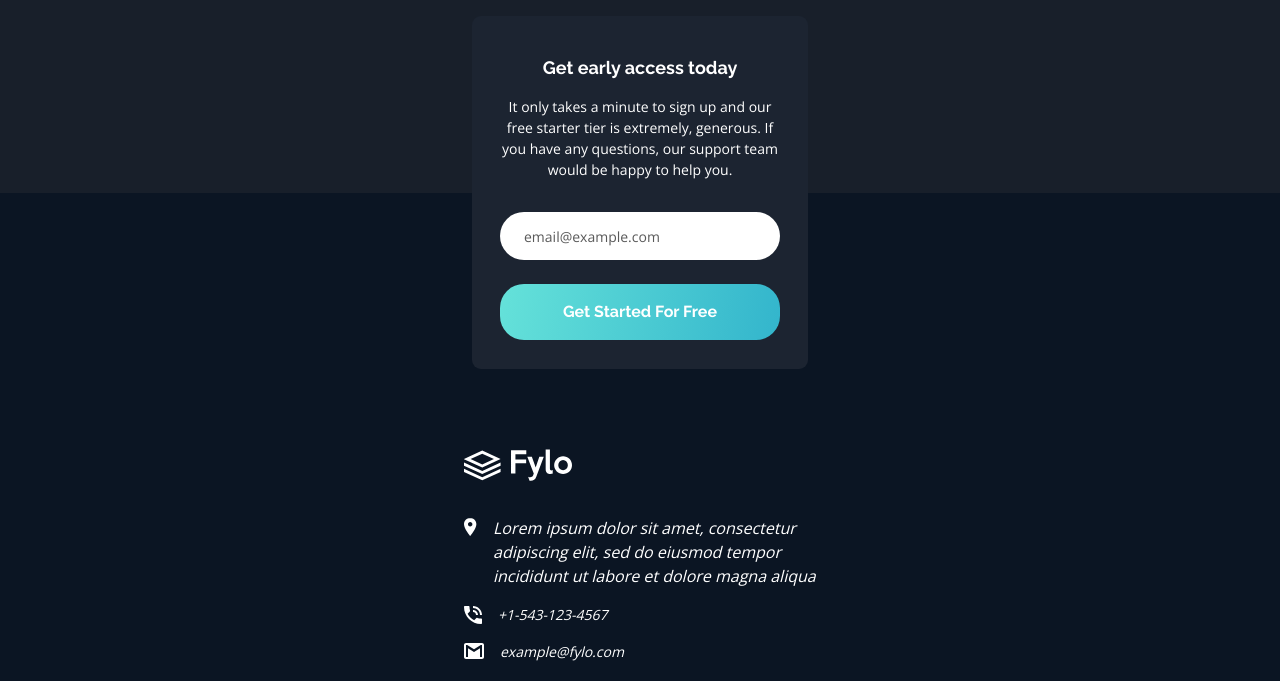
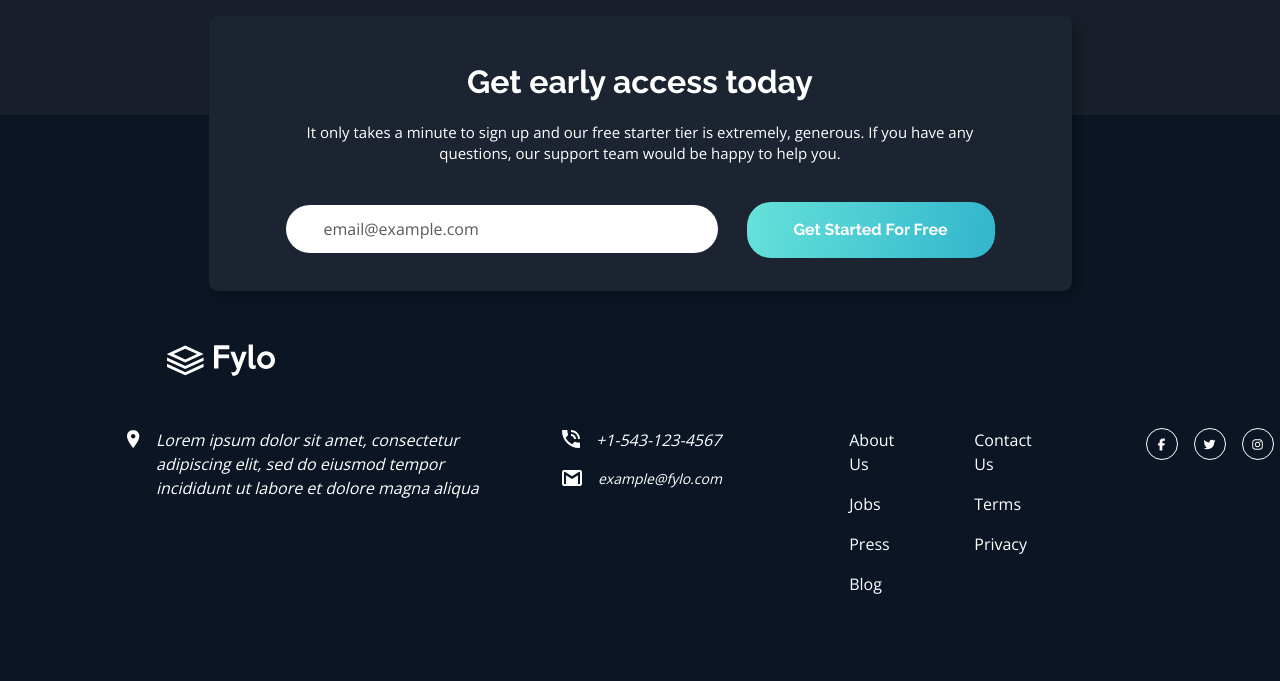
Before and after one commit to Dacardonac/fem-fylo-dark-theme-landing-page, a React (Vite) app: page / in a window 1280 px wide. Shown: the part 2899-3580 px from the top of the page. Built offline with nearby package versions, Linux system fonts and the light colour scheme.

Commit message:
feat: enhance footer, main, and form components with improved styles and responsive design

```diff
--- a/src/components/footer/Footer.module.scss
+++ b/src/components/footer/Footer.module.scss
@@ -1,6 +1,6 @@
 .footer {
   background-color: var(--navy-950);
-  padding: 256px 28px 52px 28px;
+  padding: 16rem 1.75rem 3.25rem 1.75rem;
   width: 100%;
   margin-top: -11rem;
   z-index: 1;
@@ -14,10 +14,10 @@
   }
 
   &__logo {
-    margin-bottom: 35px;
+    margin: 0.1875rem 0 2.1875rem 2.4375rem;
 
     img {
-      width: 108px;
+      width: 6.75rem;
       height: auto;
       display: block;
     }
@@ -27,18 +27,18 @@
     display: flex;
     flex-direction: column;
     gap: 1rem;
-    margin-bottom: 56px;
+    margin-bottom: 3.5rem;
 
     &-item {
       display: flex;
       align-items: flex-start;
       gap: 1rem;
-      line-height: 24px;
+      line-height: 1.5rem;
 
       &:nth-child(2),
       &:nth-child(3) {
         font-size: 0.875rem;
-        line-height: 21px;
+        line-height: 1.3125rem;
       }
     }
   }
@@ -48,16 +48,16 @@
     margin-top: 0.15rem;
 
     &:nth-child(1) .footer__icon {
-      width: 13px;
-      height: 18px;
+      width: 0.8125rem;
+      height: 1.125rem;
     }
     &:nth-child(2) .footer__icon {
-      width: 13px;
-      height: 13px;
+      width: 0.8125rem;
+      height: 0.8125rem;
     }
     &:nth-child(3) .footer__icon {
-      width: 20px;
-      height: 16px;
+      width: 1.25rem;
+      height: 1rem;
     }
   }
 
@@ -69,9 +69,9 @@
   &__nav {
     display: flex;
     flex-direction: column;
-    gap: 48px;
+    gap: 3rem;
     width: 100%;
-    margin-bottom: 56px;
+    margin-bottom: 3.5rem;
 
     &-list {
       list-style: none;
@@ -93,7 +93,7 @@
   &__social {
     display: flex;
     flex-direction: row;
-    gap: 9.84px;
+    gap: 0.615rem;
     justify-content: center;
     align-self: center;
 
@@ -101,8 +101,8 @@
       display: flex;
       align-items: center;
       justify-content: center;
-      width: 28.04px;
-      height: 27px;
+      width: 1.7525rem;
+      height: 1.6875rem;
       border: 1px solid var(--white);
       border-radius: 50%;
       background: transparent;
@@ -120,20 +120,21 @@
         transition: filter 0.2s;
       }
       &:nth-child(1) img {
-        width: 15px;
-        height: 15px;
+        width: 0.9375rem;
+        height: 0.9375rem;
       }
       &:nth-child(2) img {
-        width: 15px;
-        height: 15px;
+        width: 0.9375rem;
+        height: 0.9375rem;
       }
       &:nth-child(3) img {
-        width: 15px;
-        height: 15px;
+        width: 0.9375rem;
+        height: 0.9375rem;
       }
       &:hover img,
       &:focus img {
-        filter: invert(46%) sepia(99%) saturate(316%) hue-rotate(134deg) brightness(97%) contrast(92%);
+        filter: invert(46%) sepia(99%) saturate(316%) hue-rotate(134deg)
+          brightness(97%) contrast(92%);
       }
       &:hover svg,
       &:focus svg {
@@ -142,3 +143,88 @@
     }
   }
 }
+
+@media (min-width: 768px) {
+  .footer {
+    padding: 9.8125rem 4.625rem 4.0625rem 7.9375rem;
+
+    &__container {
+      max-width: 77.5rem;
+      margin: 4.5rem auto 0;
+      display: flex;
+      flex-direction: row;
+      justify-content: space-between;
+      align-items: flex-start;
+      gap: 5rem;
+    }
+
+    &__logo {
+      margin: 4.5rem 0 -1.25rem 2.5rem;
+    }
+
+    &__contact {
+      display: flex;
+      flex-direction: row;
+      gap: 1.5rem;
+
+      &-text {
+        width: 21.1875rem;
+        height: 4.5rem;
+        margin-right: 3.5rem;
+      }
+
+      &-item {
+        max-width: 39.375rem;
+        display: flex;
+        align-items: flex-start;
+        gap: 1rem;
+        line-height: 1.5;
+
+        img {
+          flex-shrink: 0;
+        }
+
+        a,
+        span {
+          white-space: nowrap;
+        }
+      }
+
+      &-div {
+        display: flex;
+        flex-direction: column;
+        gap: 1rem;
+        margin-right: 4.125rem;
+      }
+    }
+
+    &__nav {
+      display: flex;
+      flex-direction: row;
+      gap: 5rem;
+      margin-right: 2.125rem;
+
+      &-list {
+        display: flex;
+        flex-direction: column;
+        gap: 1rem;
+      }
+    }
+
+    &__social {
+      display: flex;
+      gap: 1rem;
+      align-self: auto;
+
+      &-link {
+        width: 2rem;
+        height: 2rem;
+
+        img {
+          width: 1.25rem;
+          height: 1.25rem;
+        }
+      }
+    }
+  }
+}
--- a/src/components/footer/Footer.tsx
+++ b/src/components/footer/Footer.tsx
@@ -1,49 +1,154 @@
-
 import f from './Footer.module.scss';
 
 const Footer = () => {
   return (
     <footer className={f.footer}>
+      <div className={f['footer__logo']}>
+        <img
+          src="/images/svg/logo.svg"
+          alt="Fylo logo"
+        />
+      </div>
       <div className={f['footer__container']}>
-        <div className={f['footer__logo']}>
-          <img src="/images/svg/logo.svg" alt="Fylo logo" />
-        </div>
         <address className={f['footer__contact']}>
-          <p className={f['footer__contact-item']}>
-            <img src="/images/svg/icon-location.svg" alt="Location icon" className={f['footer__icon']} />
-            Lorem ipsum dolor sit amet, consectetur adipiscing elit, sed do eiusmod tempor incididunt ut labore et dolore magna aliqua
-          </p>
-          <p className={f['footer__contact-item']}>
-            <img src="/images/svg/icon-phone.svg" alt="Phone icon" className={f['footer__icon']} />
-            <a href="tel:+15431234567" className={f['footer__contact-link']}>+1-543-123-4567</a>
-          </p>
-          <p className={f['footer__contact-item']}>
-            <img src="/images/svg/icon-email.svg" alt="Email icon" className={f['footer__icon']} />
-            <a href="mailto:example@fylo.com" className={f['footer__contact-link']}>example@fylo.com</a>
-          </p>
+          <div className={f['footer__contact-item']}>
+            <img
+              src="/images/svg/icon-location.svg"
+              alt="Location icon"
+              className={f['footer__icon']}
+            />
+            <p className={`${f['footer__contact-text']}`}>
+              Lorem ipsum dolor sit amet, consectetur adipiscing elit, sed do
+              eiusmod tempor incididunt ut labore et dolore magna aliqua
+            </p>
+          </div>
+          <div className={f['footer__contact-div']}>
+            <div className={`${f['footer__contact-item']} ${f['row']}`}>
+              <img
+                src="/images/svg/icon-phone.svg"
+                alt="Phone icon"
+                className={f['footer__icon']}
+              />
+              <a
+                href="tel:+15431234567"
+                className={f['footer__contact-link']}
+              >
+                +1-543-123-4567
+              </a>
+            </div>
+            <div className={`${f['footer__contact-item']} ${f['row']}`}>
+              <img
+                src="/images/svg/icon-email.svg"
+                alt="Email icon"
+                className={f['footer__icon']}
+              />
+              <a
+                href="mailto:example@fylo.com"
+                className={f['footer__contact-link']}
+              >
+                example@fylo.com
+              </a>
+            </div>
+          </div>
         </address>
-        <nav className={f['footer__nav']} aria-label="Footer navigation">
+        <nav
+          className={f['footer__nav']}
+          aria-label="Footer navigation"
+        >
           <ul className={f['footer__nav-list']}>
-            <li className={f['footer__nav-item']}><a href="#" className={f['footer__nav-link']}>About Us</a></li>
-            <li className={f['footer__nav-item']}><a href="#" className={f['footer__nav-link']}>Jobs</a></li>
-            <li className={f['footer__nav-item']}><a href="#" className={f['footer__nav-link']}>Press</a></li>
-            <li className={f['footer__nav-item']}><a href="#" className={f['footer__nav-link']}>Blog</a></li>
+            <li className={f['footer__nav-item']}>
+              <a
+                href="#"
+                className={f['footer__nav-link']}
+              >
+                About Us
+              </a>
+            </li>
+            <li className={f['footer__nav-item']}>
+              <a
+                href="#"
+                className={f['footer__nav-link']}
+              >
+                Jobs
+              </a>
+            </li>
+            <li className={f['footer__nav-item']}>
+              <a
+                href="#"
+                className={f['footer__nav-link']}
+              >
+                Press
+              </a>
+            </li>
+            <li className={f['footer__nav-item']}>
+              <a
+                href="#"
+                className={f['footer__nav-link']}
+              >
+                Blog
+              </a>
+            </li>
           </ul>
           <ul className={f['footer__nav-list']}>
-            <li className={f['footer__nav-item']}><a href="#" className={f['footer__nav-link']}>Contact Us</a></li>
-            <li className={f['footer__nav-item']}><a href="#" className={f['footer__nav-link']}>Terms</a></li>
-            <li className={f['footer__nav-item']}><a href="#" className={f['footer__nav-link']}>Privacy</a></li>
+            <li className={f['footer__nav-item']}>
+              <a
+                href="#"
+                className={f['footer__nav-link']}
+              >
+                Contact Us
+              </a>
+            </li>
+            <li className={f['footer__nav-item']}>
+              <a
+                href="#"
+                className={f['footer__nav-link']}
+              >
+                Terms
+              </a>
+            </li>
+            <li className={f['footer__nav-item']}>
+              <a
+                href="#"
+                className={f['footer__nav-link']}
+              >
+                Privacy
+              </a>
+            </li>
           </ul>
         </nav>
         <div className={f['footer__social']}>
-          <a href="https://facebook.com/" target='_blank' className={f['footer__social-link']} aria-label="Facebook">
-            <img src="/images/svg/facebook-f-brands-solid-full.svg" alt="Facebook" />
+          <a
+            href="https://facebook.com/"
+            target="_blank"
+            className={f['footer__social-link']}
+            aria-label="Facebook"
+          >
+            <img
+              src="/images/svg/facebook-f-brands-solid-full.svg"
+              alt="Facebook"
+            />
           </a>
-          <a href="https://x.com/" target='_blank' className={f['footer__social-link']} aria-label="Twitter">
-            <img src="/images/svg/twitter-brands-solid-full.svg" alt="Twitter" />
+          <a
+            href="https://x.com/"
+            target="_blank"
+            className={f['footer__social-link']}
+            aria-label="Twitter"
+          >
+            <img
+              src="/images/svg/twitter-brands-solid-full.svg"
+              alt="Twitter"
+            />
           </a>
-          <a href="https://www.instagram.com/" target='_blank' className={f['footer__social-link']} aria-label="Instagram">
-            <img src="/images/svg/instagram-brands-solid-full.svg" alt="Instagram" />
+          <a
+            href="https://www.instagram.com/"
+            target="_blank"
+            className={f['footer__social-link']}
+            aria-label="Instagram"
+          >
+            <img
+              src="/images/svg/instagram-brands-solid-full.svg"
+              alt="Instagram"
+            />
           </a>
         </div>
       </div>
--- a/src/components/main/Main.module.scss
+++ b/src/components/main/Main.module.scss
@@ -91,7 +91,7 @@
       display: flex;
       flex-direction: column;
       align-items: flex-start;
-      max-width: 320px;
+      max-width: 20rem;
     }
 
     &-title {
@@ -159,7 +159,7 @@
       background-color: var(--navy-850);
     }
     &__figure {
-      margin: 0 auto 36px auto;
+      margin: 0 auto 2.25rem auto;
       width: 45rem;
       height: 33.375rem;
       display: flex;
@@ -173,17 +173,17 @@
     }
 
     &__title {
-      max-width: 734px;
-      font-size: 40px;
-      line-height: 60px;
-      margin-bottom: 32px;
+      max-width: 45.875rem;
+      font-size: 2.5rem;
+      line-height: 3.75rem;
+      margin-bottom: 2rem;
     }
 
     &__paragraph {
-      font-size: 20px;
-      line-height: 30px;
-      max-width: 589px;
-      margin-bottom: 32px;
+      font-size: 1.25rem;
+      line-height: 1.875rem;
+      max-width: 36.8125rem;
+      margin-bottom: 2rem;
     }
 
     &__features {
@@ -192,8 +192,8 @@
       grid-template-columns: repeat(2, 1fr);
       grid-template-rows: repeat(2, auto);
       gap: 3.5rem 7.5rem;
-      width: 880px;
-      margin: 0 auto 137.7px auto;
+      width: 55rem;
+      margin: 0 auto 8.6062rem auto;
       background: none;
       justify-items: center;
       align-items: start;
@@ -203,12 +203,12 @@
 
     &__productive {
       flex-direction: row;
-      gap: 57.24px;
-      margin-bottom: 120px;
+      gap: 3.5775rem;
+      margin-bottom: 7.5rem;
 
       &-figure {
-        width: 616.76px;
-        height: 463.63px;
+        width: 38.5475rem;
+        height: 28.9769rem;
         margin: 0 auto 2rem auto;
         display: flex;
         justify-content: center;
@@ -222,36 +222,36 @@
       }
 
       &-content {
-        max-width: 563px;
+        max-width: 35.1875rem;
         align-items: flex-start;
         justify-content: center;
       }
 
       &-title {
-        max-width: 498.6px;
-        font-size: 40px;
-        line-height: 50px;
-        margin-bottom: 19px;
+        max-width: 31.1625rem;
+        font-size: 2.5rem;
+        line-height: 3.125rem;
+        margin-bottom: 1.1875rem;
       }
 
       &-paragraph {
         font-size: 1rem;
-        line-height: 24px;
+        line-height: 1.5rem;
         margin-bottom: 1rem;
       }
 
       &-link {
         font-size: 1rem;
-        gap: 8px;
-        margin-top: 8px;
+        gap: 0.5rem;
+        margin-top: 0.5rem;
       }
     }
 
     &__testimonials {
       display: flex;
       flex-direction: row;
-      gap: 40px;
-      margin-bottom: 201px;
+      gap: 2.5rem;
+      margin-bottom: 12.5625rem;
     }
   }
 }
--- a/src/components/main/button/Button.module.scss
+++ b/src/components/main/button/Button.module.scss
@@ -12,7 +12,7 @@
   &:hover,
   &:focus {
     background: var(--btn-background-hover);
-    box-shadow: 0 1px 3px 0 rgba(0,0,0,0.5);
+    box-shadow: 0 1px 3px 0 rgba(0, 0, 0, 0.5);
     transform: translateY(-1px);
     transition: transform 0.2s ease;
   }
@@ -20,7 +20,7 @@
 
 @media (min-width: 768px) {
   .button {
-    height: 56px;
+    height: 3.5rem;
     font-size: 1rem;
     margin-bottom: 9.875rem;
   }
--- a/src/components/main/cards/Cards.module.scss
+++ b/src/components/main/cards/Cards.module.scss
@@ -25,8 +25,8 @@
     user-select: none;
 
     &-img {
-      width: 32px;
-      height: 50px;
+      width: 2rem;
+      height: 3.125rem;
       object-fit: contain;
       display: block;
     }
@@ -74,9 +74,9 @@
 
 @media (min-width: 768px) {
   .cards {
-    max-width: 360px;
-    border-radius: 3.9296px;
-    padding: 40px 24.6992px 26px 26px;
+    max-width: 22.5rem;
+    border-radius: 0.2456rem;
+    padding: 2.5rem 1.5437rem 1.625rem 1.625rem;
     margin: 0 auto;
     z-index: 2;
 
@@ -85,21 +85,21 @@
     }
 
     &__quote {
-      width: 79px;
-      height: 200px;
-      top: -40px;
+      width: 4.9375rem;
+      height: 12.5rem;
+      top: -2.5rem;
       z-index: 1;
 
       &-img {
-        width: 79px;
+        width: 4.9375rem;
       }
     }
 
     &__text {
-      font-size: 14px;
-      line-height: 21px;
-      letter-spacing: 0.5008px;
-      margin: 0 0 24px 0;
+      font-size: 0.875rem;
+      line-height: 1.3125rem;
+      letter-spacing: 0.0313rem;
+      margin: 0 0 1.5rem 0;
     }
   }
 }
--- a/src/components/main/form/Form.module.scss
+++ b/src/components/main/form/Form.module.scss
@@ -1,34 +1,35 @@
 .form {
   background-color: var(--navy-850);
-  padding: 40px 28px 37px 28px;
-  border-radius: 9px;
-  max-width: 336px;
-  height: 353px;
+  padding: 2.5rem 1.75rem 2.3125rem 1.75rem;
+  border-radius: 0.5625rem;
+  max-width: 21rem;
+  height: 22.0625rem;
   margin: 0 auto;
   text-align: center;
+  box-shadow: 5px 5px 8px 0px rgba(0, 0, 0, 0.25);
 
   &__title {
     font-family: 'Raleway', sans-serif;
     font-weight: bold;
-    font-size: 18px;
-    line-height: 24px;
+    font-size: 1.125rem;
+    line-height: 1.5rem;
     margin-bottom: 1rem;
   }
 
   &__description {
     font-family: 'Open Sans', sans-serif;
-    font-size: 14px;
-    line-height: 21px;
-    margin-bottom: 32px;
+    font-size: 0.875rem;
+    line-height: 1.3125rem;
+    margin-bottom: 2rem;
   }
 
   &__label {
     &--visually-hidden {
       position: absolute;
-      width: 1px;
-      height: 1px;
+      width: 0.0625rem;
+      height: 0.0625rem;
       padding: 0;
-      margin: -1px;
+      margin: -0.0625rem;
       overflow: hidden;
       clip: rect(0, 0, 0, 0);
       border: 0;
@@ -37,15 +38,16 @@
   }
 
   &__input {
-    width: 280px;
-    height: 48px;
-    border-radius: 24px;
+    width: 17.5rem;
+    height: 3rem;
+    border-radius: 1.5rem;
     background-color: var(--white);
     border: none;
     padding: 0 1.5rem;
-    font-size: 14px;
+    padding-left: 2.375rem;
+    font-size: 0.875rem;
     font-family: 'Open Sans', sans-serif;
-    color: var(--gray);
+    color: var(--dark-gray);
     margin-bottom: 1.5rem;
     outline: none;
 
@@ -54,3 +56,38 @@
     }
   }
 }
+
+@media (min-width: 768px) {
+  .form {
+    max-width: 53.9375rem;
+    height: 17.1875rem;
+    padding: 2.625rem 4.8125rem 2.5625rem 4.8125rem;
+
+    &__title {
+      font-size: 2rem;
+      line-height: 3rem;
+      margin-bottom: 1rem;
+    }
+
+    &__description {
+      font-size: 0.9375rem;
+      line-height: 1.3125rem;
+      margin-bottom: 2.375rem;
+    }
+
+    &__group {
+      display: flex;
+      flex-direction: row;
+      align-items: baseline;
+      justify-content: center;
+      gap: 1.8125rem;
+    }
+
+    &__input {
+      width: 30rem;
+      height: 3rem;
+      font-size: 1rem;
+      margin-bottom: 2.5625rem;
+    }
+  }
+}
--- a/src/components/main/form/Form.tsx
+++ b/src/components/main/form/Form.tsx
@@ -19,6 +19,7 @@ const Form = () => {
       >
         Email address
       </label>
+      <div className={f['form__group']}>
         <input
           id="email"
           type="email"
@@ -31,6 +32,7 @@ const Form = () => {
           title="Get Started For Free"
           width="280px"
         />
+      </div>
     </form>
   );
 };
--- a/src/components/main/info/Info.module.scss
+++ b/src/components/main/info/Info.module.scss
@@ -27,7 +27,7 @@
   }
 
   &__title {
-      font-family: "Raleway", sans-serif;
+    font-family: 'Raleway', sans-serif;
     font-size: 1.125rem;
     font-weight: bold;
     line-height: 1.5rem;
@@ -35,7 +35,7 @@
   }
 
   &__paragraph {
-      font-family: "Open Sans", sans-serif;
+    font-family: 'Open Sans', sans-serif;
     font-size: 0.875rem;
     line-height: 1.3125rem;
     max-width: 20rem;
@@ -45,8 +45,8 @@
 @media (min-width: 768px) {
   .info {
     &__figure {
-      width: 104px;
-      height: 104px;
+      width: 6.5rem;
+      height: 6.5rem;
 
       &-img {
         width: 100%;
@@ -55,12 +55,12 @@
     }
 
     &__title {
-      font-size: 20px;
+      font-size: 1.25rem;
     }
 
     &__paragraph {
       font-size: 14px;
-      line-height: 21px;
+      line-height: 1.3125rem;
       max-width: 23.5rem;
     }
   }
--- a/src/components/navbar/Navbar.module.scss
+++ b/src/components/navbar/Navbar.module.scss
@@ -1,10 +1,13 @@
 .navbar {
   width: 100%;
   display: flex;
-  justify-content:  center ;
-  align-items:  center ;
-  font-family: "Raleway", sans-serif;
-  transition: background 0.3s ease, box-shadow 0.3s ease, padding 0.3s ease;
+  justify-content: center;
+  align-items: center;
+  font-family: 'Raleway', sans-serif;
+  transition:
+    background 0.3s ease,
+    box-shadow 0.3s ease,
+    padding 0.3s ease;
 
   &__container {
     width: 100%;
@@ -57,7 +60,7 @@
 @media (min-width: 768px) {
   .navbar {
     &__container {
-      padding: 73px 80px 75px 80px;
+      padding: 4.5625rem 5rem 4.6875rem 5rem;
     }
 
     &__logo {
@@ -68,7 +71,7 @@
     }
 
     &__links {
-      gap: 57.2px;
+      gap: 3.575rem;
     }
 
     &__link {
```
Lines whose indentation alone changed are shown as unchanged.
